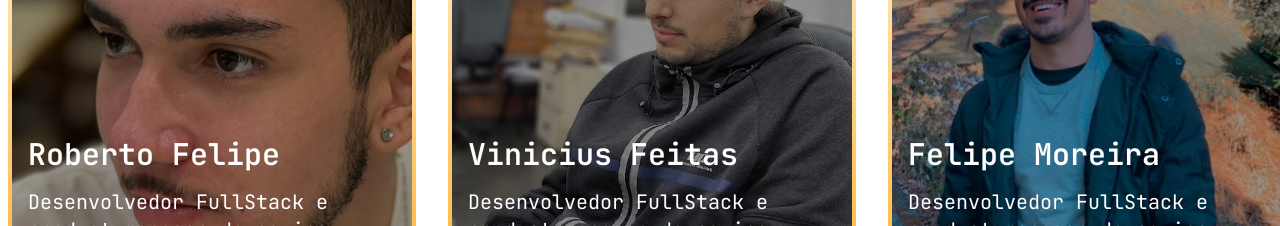
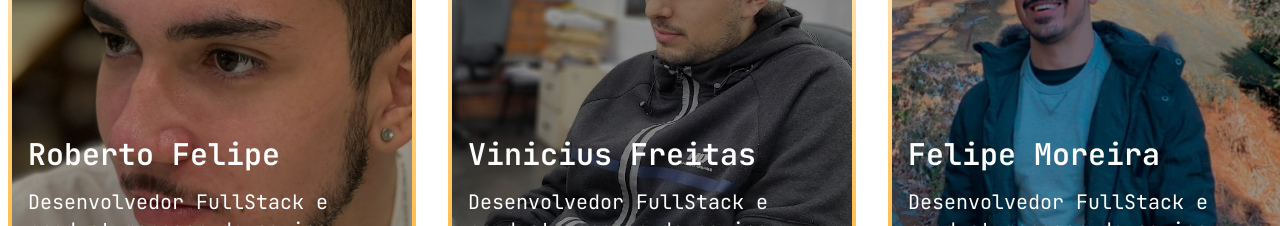
Before and after one commit to DevTeam-On/dev-team-page, a Next.js app: page / in a window 1280 px wide. Shown: the part 2700-2926 px from the top of the page. Built offline with nearby package versions, Linux system fonts and the light colour scheme.

Commit message:
feat: add correct links in CardPerson Component

```diff
--- a/src/components/OurTeam/ContainerProfessionals/index.tsx
+++ b/src/components/OurTeam/ContainerProfessionals/index.tsx
@@ -1,6 +1,6 @@
 import CardPerson from '../CardPerson'
 import Roberto from '@/assets/images/roberto_felipe.jpg'
-import Vonicius from '@/assets/images/vinicius_freitas.jpg'
+import Vinicius from '@/assets/images/vinicius_freitas.jpg'
 import Felipe from '@/assets/images/felipe_moreira.jpg'
 
 export default function ContainerProfessionals() {
@@ -16,17 +16,17 @@ export default function ContainerProfessionals() {
 
       <CardPerson
         description="Desenvolvedor FullStack e product manager da equipe. Responsável pela gestão, design e desenvolvimento."
-        name="Vinicius Feitas"
-        gitHub="https://github.com/RobertooFelipe"
-        linkedin="https://www.linkedin.com/in/robertoofelipe/"
-        image={Vonicius}
+        name="Vinicius Freitas"
+        gitHub="https://github.com/viniciusFreitas00"
+        linkedin="https://www.linkedin.com/in/vinicius-freire-de-freitas-94105a20b/"
+        image={Vinicius}
       />
 
       <CardPerson
         description="Desenvolvedor FullStack e product manager da equipe. Responsável pela gestão, design e desenvolvimento."
         name="Felipe Moreira"
-        gitHub="https://github.com/RobertooFelipe"
-        linkedin="https://www.linkedin.com/in/robertoofelipe/"
+        gitHub="https://github.com/FeMoreira07"
+        linkedin="https://www.linkedin.com/in/felipe-moreira-1b8677230/"
         image={Felipe}
       />
     </div>
```
